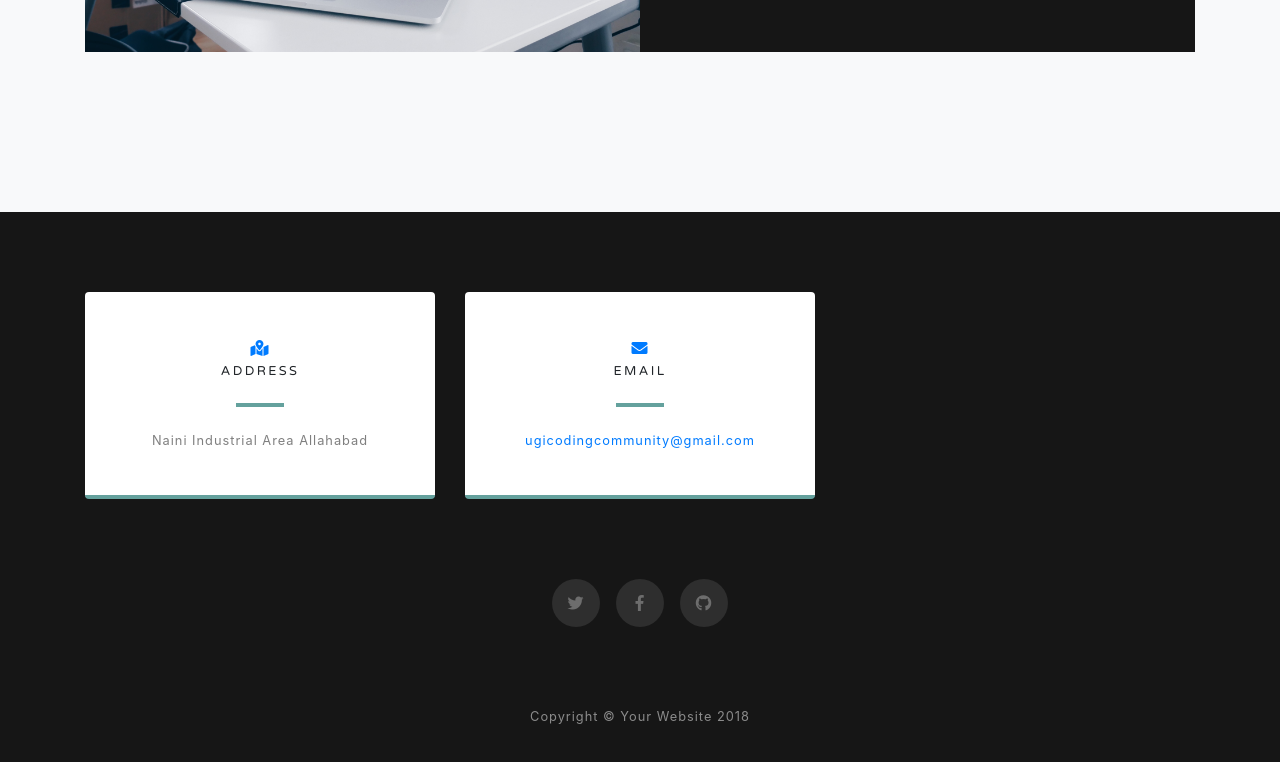
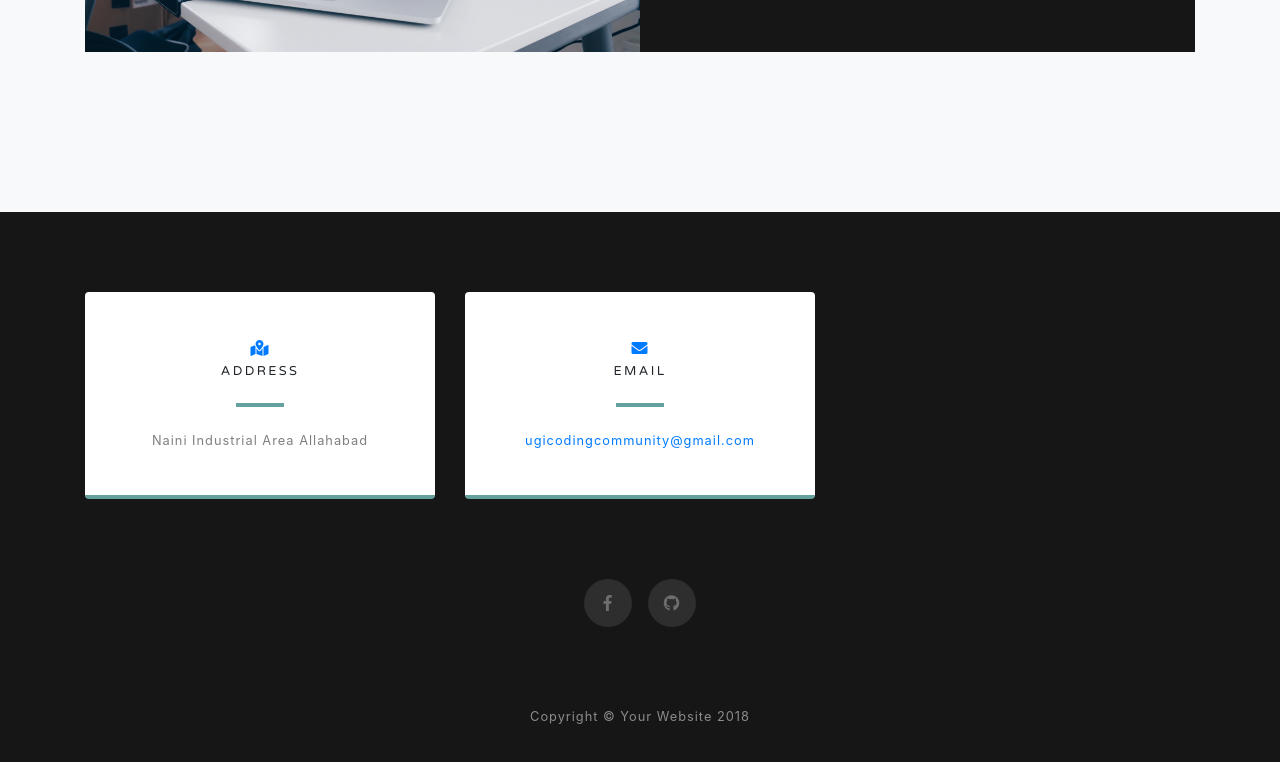
Before and after one commit to ugi-coding-community/ugi-coding-community.github.io, a website with bundled scripts: page explore.html in a window 1280 px wide. Shown: the part 1967-2729 px from the top of the page. Built offline with nearby package versions, Linux system fonts and the light colour scheme.

Commit message:
updated github and facebook page links

```diff
--- a/explore.html
+++ b/explore.html
@@ -186,13 +186,11 @@
         </div>
 
         <div class="social d-flex justify-content-center">
-          <a href="#" class="mx-2">
-            <i class="fab fa-twitter"></i>
-          </a>
-          <a href="#" class="mx-2">
+
+          <a href="https://www.facebook.com/ugicodingcommunity/" class="mx-2">
             <i class="fab fa-facebook-f"></i>
           </a>
-          <a href="#" class="mx-2">
+          <a href="https://github.com/ugi-coding-community" class="mx-2">
             <i class="fab fa-github"></i>
           </a>
         </div>
```
Also changed, not shown: index.html (+1 -3 lines).
